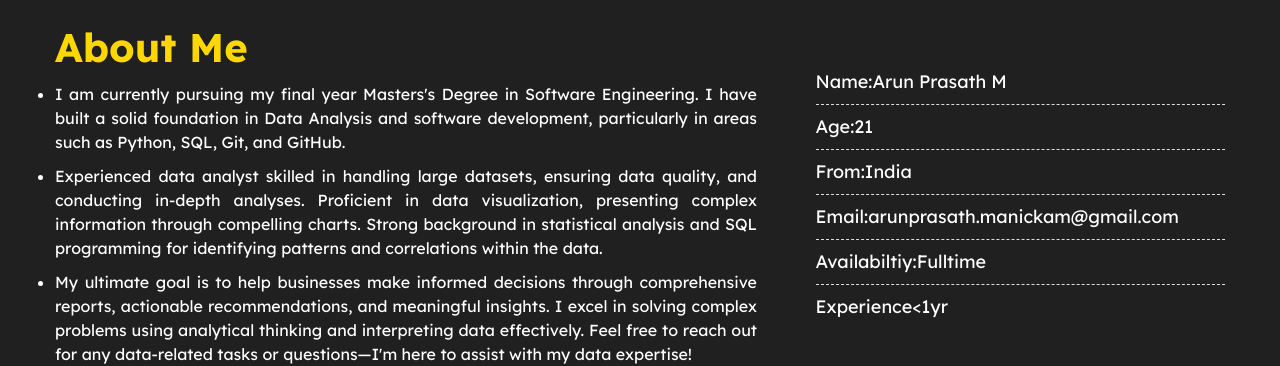
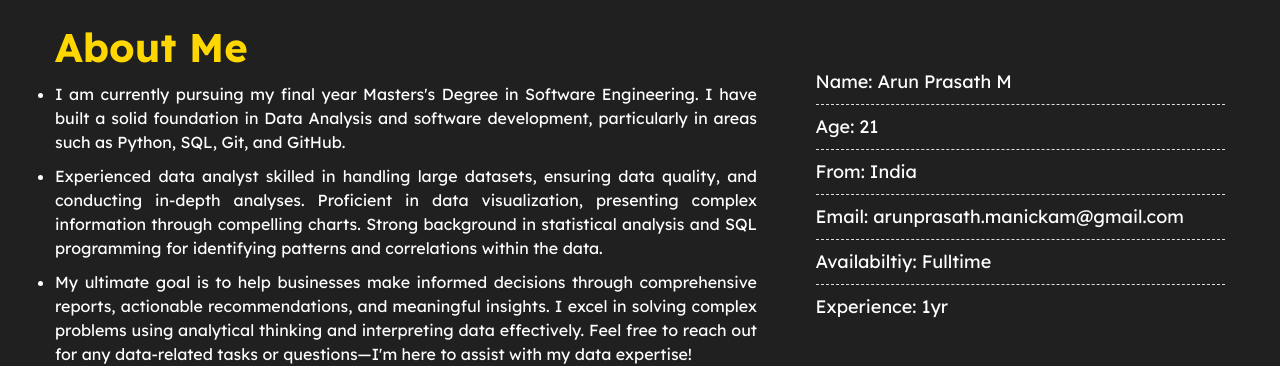
Before and after one commit to arunpsg07/portfolio, a plain HTML site: page index.html in a window 1280 px wide. Shown: the part 588-954 px from the top of the page. Drawn offline with nearby package versions, Linux system fonts and the light colour scheme.

Commit message:
Update index.html

```diff
--- a/index.html
+++ b/index.html
@@ -78,12 +78,12 @@
 
                 <div class="about-skills">
                     <ul>
-                        <li>Name:Arun Prasath M</li>
-                        <li>Age:21</li>
-                        <li>From:India</li>
-                        <li>Email:arunprasath.manickam@gmail.com</li>
-                        <li>Availabiltiy:Fulltime</li>
-                        <li>Experience&lt;1yr</li>
+                        <li>Name: Arun Prasath M</li>
+                        <li>Age: 21</li>
+                        <li>From: India</li>
+                        <li>Email: arunprasath.manickam@gmail.com</li>
+                        <li>Availabiltiy: Fulltime</li>
+                        <li>Experience: 1yr</li>
                     </ul>
                 </div>
             </div>
@@ -245,7 +245,7 @@
                 <p>Get In Touch</p>
             </div>
             <div class="contact">
-                <p><b>Location:</b>India, Tamil Nadu <br><b>Phone:</b>(+91)63824-71415 <br><b>Email:</b>arunprasath.manickam@gmail.com</p>
+                <p><b>Location: </b>India, Tamil Nadu <br><b>Phone: </b>(+91)63824-71415 <br><b>Email: </b>arunprasath.manickam@gmail.com</p>
 
             </div>
         </div>
```
